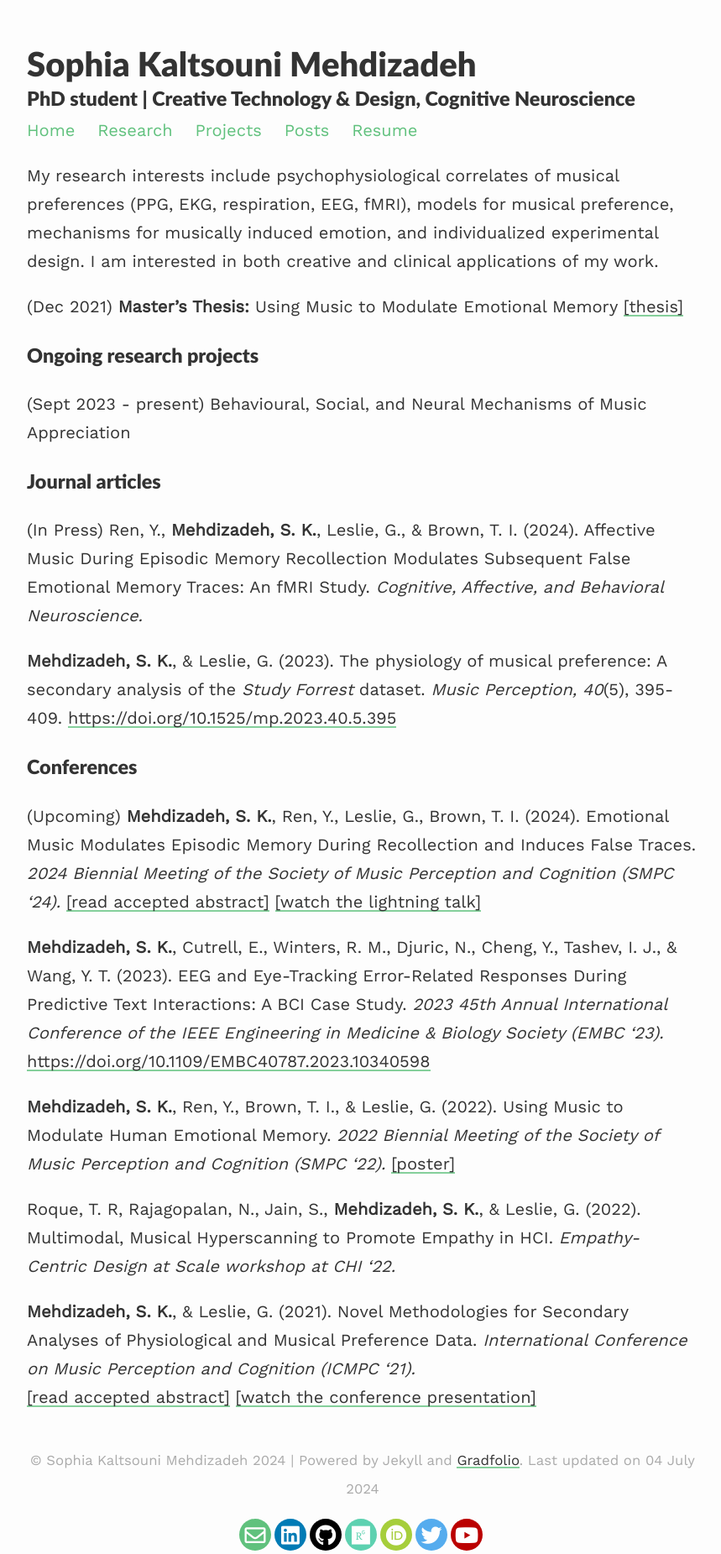
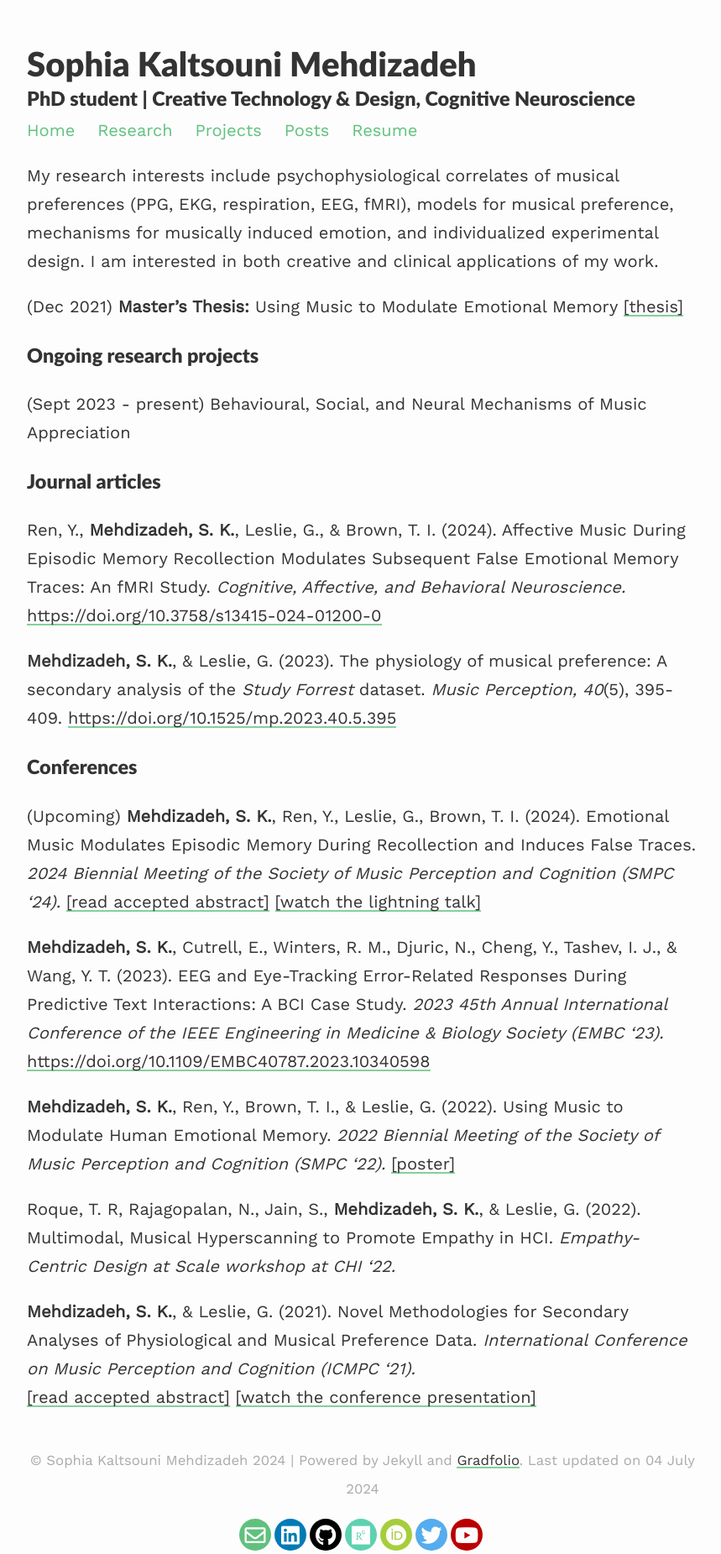
Before and after one commit to smehdizadeh/smehdizadeh.github.io, a Jekyll site: the page built from _pages/research.md, in a window 1280 px wide. Shown: the whole page at 84% size, without its empty margins (208-1067 px from the left). Built offline with Jekyll 4.4.1, drawn with Linux system fonts in a browser that asks for light colours; nearby versions of some CDN libraries.

Commit message:
Update research.md

```diff
--- a/_pages/research.md
+++ b/_pages/research.md
@@ -15,7 +15,7 @@ My research interests include psychophysiological correlates of musical preferen
 
 ### Journal articles ###
 
-(In Press) Ren, Y., **Mehdizadeh, S. K.**, Leslie, G., & Brown, T. I. (2024). Affective Music During Episodic Memory Recollection Modulates Subsequent False Emotional Memory Traces: An fMRI Study. *Cognitive, Affective, and Behavioral Neuroscience.*
+Ren, Y., **Mehdizadeh, S. K.**, Leslie, G., & Brown, T. I. (2024). Affective Music During Episodic Memory Recollection Modulates Subsequent False Emotional Memory Traces: An fMRI Study. *Cognitive, Affective, and Behavioral Neuroscience.* [https://doi.org/10.3758/s13415-024-01200-0](https://doi.org/10.3758/s13415-024-01200-0)
 
 **Mehdizadeh, S. K.**, & Leslie, G. (2023). The physiology of musical preference: A secondary analysis of the *Study Forrest* dataset. *Music Perception, 40*(5), 395-409. [https://doi.org/10.1525/mp.2023.40.5.395](https://doi.org/10.1525/mp.2023.40.5.395)
 
```
